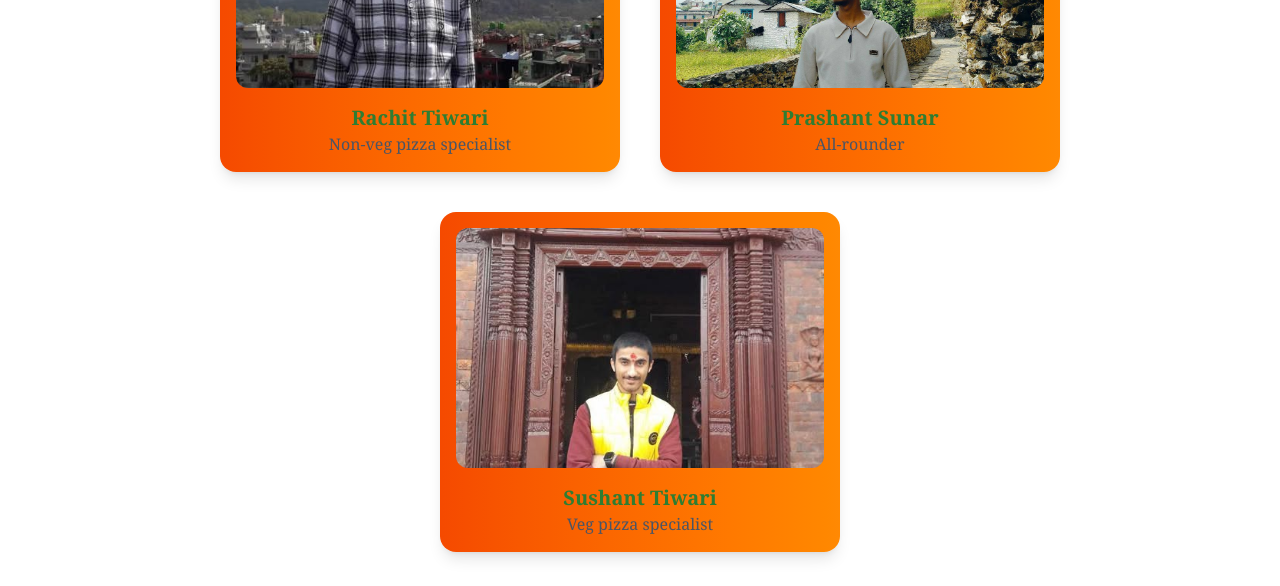
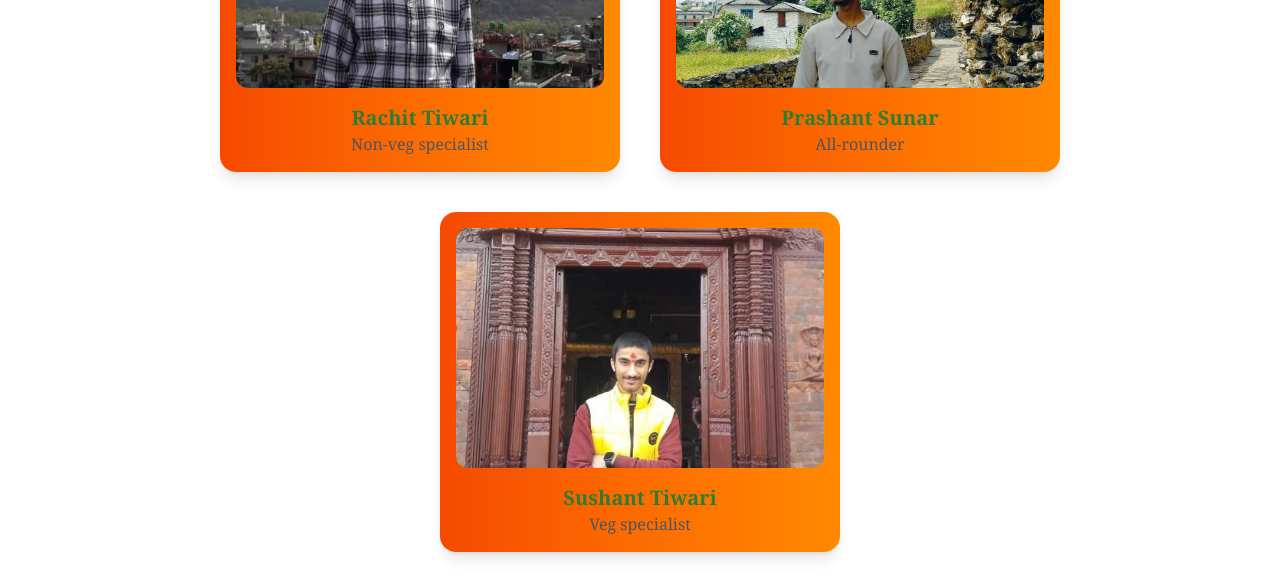
Before and after one commit to Gaurvv/E-commerce, a React (Vite) app: page / in a window 1280 px wide. Shown: the part 1600-2186 px from the top of the page. Built offline with nearby package versions, Linux system fonts and the light colour scheme; no server answers.

Commit message:
Update chef descriptions for consistency and clarity

```diff
--- a/src/Components/Chef.jsx
+++ b/src/Components/Chef.jsx
@@ -6,7 +6,7 @@ function Chef() {
       id: 1,
       img: "jhallu.jpg",
       title: "Rachit Tiwari",
-      desc: "Non-veg pizza specialist",
+      desc: "Non-veg specialist",
     },
     {
       id: 2,
@@ -18,7 +18,7 @@ function Chef() {
       id: 3,
       img: "dona.jpg",
       title: "Sushant Tiwari",
-      desc: "Veg pizza specialist",
+      desc: "Veg  specialist",
     },
   ];
 
```
